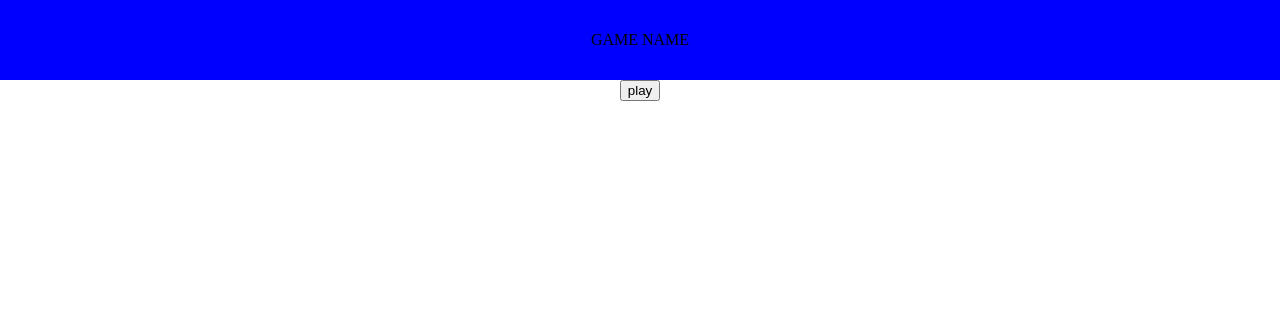
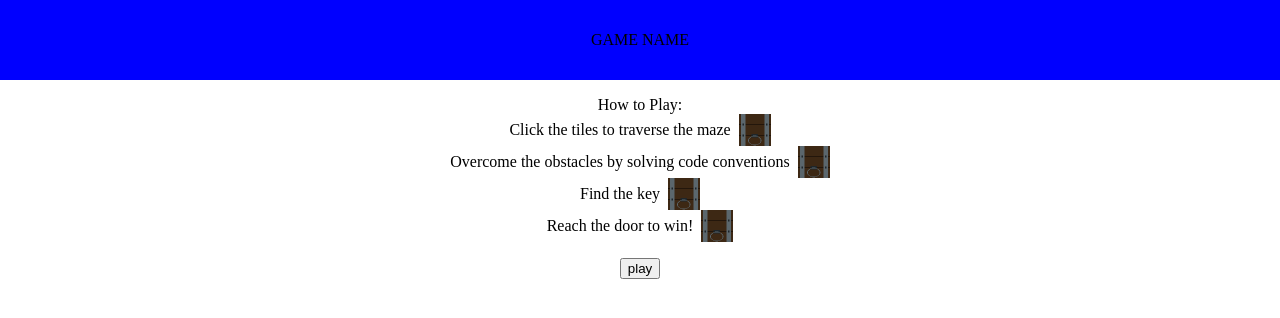
Before and after one commit to lcross2002/dissertation, an Angular app in the folder client/: page / in a window 1280 px wide. Shown: the top 318 px of the page. Built offline with nearby package versions, Linux system fonts and the light colour scheme.

Commit message:
overhaul maze display + how to play

```diff
--- a/client/src/app/app.component.html
+++ b/client/src/app/app.component.html
@@ -8,9 +8,34 @@
 
 <div class="game">
 
-  <button *ngIf="!play" (click)="play = true">
-    play
-  </button>
+  <div *ngIf="!play">
+    <div class="instruction-list">
+      <div class="instructions">
+        <span>How to Play:</span>
+      </div>
+      <div class="instructions">
+        <span class="instruction">Click the tiles to traverse the maze</span>
+        <img width="32" height="32" src="../assets/door.png">
+      </div>
+      <div class="instructions">
+        <span class="instruction">Overcome the obstacles by solving code conventions</span>
+        <img width="32" height="32" src="../assets/door.png">
+      </div>
+      <div class="instructions">
+        <span class="instruction">Find the key</span>
+        <img width="32" height="32" src="../assets/door.png">
+      </div>
+      <div class="instructions">
+        <span class="instruction">Reach the door to win!</span>
+        <img width="32" height="32" src="../assets/door.png">
+      </div>
+    </div>
+
+    <div class="instructions">
+      <button (click)="play = true">play</button>
+    </div>
+
+  </div>
 
   <ccg-level *ngIf="play"></ccg-level>
 </div>
--- a/client/src/app/app.component.scss
+++ b/client/src/app/app.component.scss
@@ -11,6 +11,21 @@
 }
 
 .game {
+  margin-top: 16px;
   display: flex;
   justify-content: center;
 }
+
+.instruction-list {
+  margin-bottom: 16px;
+}
+
+.instructions {
+  display: flex;
+  justify-content: center;
+  align-items: center;
+}
+
+.instruction {
+  margin-right: 8px;
+}
--- a/client/src/app/cell/cell.component.html
+++ b/client/src/app/cell/cell.component.html
@@ -1,11 +1,29 @@
-<button (click)="cellClick()">
+<!-- <div class="cell" (click)="cellClick()">
+  <span *ngIf="!maze.fogMaze[i][j]">
 
-  <span *ngIf="!maze.fogMaze[i][j]">
-    {{cell}}
+    <span *ngIf="cell !== cellType.exit">
+      {{cell}} {{clicked}}
+    </span>
+
+    <span>
+      <img height="64" width="64" src="../../assets/door.png" *ngIf="cell === cellType.exit">
+    </span>
+
+
   </span>
 
   <span *ngIf="maze.fogMaze[i][j]">
     fog
   </span>
+</div> -->
 
-</button>
+<div class="cell" (click)="cellClick()">
+  <div *ngIf="!maze.fogMaze[i][j]">
+    <img height="64" width="64" *ngIf="cell !== cellType.exit">
+    <img height="64" width="64" src="../../assets/door.png" *ngIf="cell === cellType.exit">
+  </div>
+
+  <div *ngIf="maze.fogMaze[i][j]">
+    <img height="64" width="64">
+  </div>
+</div>
--- a/client/src/app/cell/cell.component.scss
+++ b/client/src/app/cell/cell.component.scss
@@ -1,4 +1,5 @@
-button {
+.cell {
+  display: inline-block;
   width: 64px;
   height: 64px;
   background-color: red;
--- a/client/src/app/cell/cell.component.ts
+++ b/client/src/app/cell/cell.component.ts
@@ -1,5 +1,5 @@
 import { CommonModule } from '@angular/common';
-import { Component, Input } from '@angular/core';
+import { Component, Input, OnInit } from '@angular/core';
 import { CellType, MazeService } from '../../services/maze.service';
 import { QuizService } from '../../services/quiz.service';
 
@@ -10,19 +10,28 @@ import { QuizService } from '../../services/quiz.service';
   templateUrl: './cell.component.html',
   styleUrl: './cell.component.scss'
 })
-export class CellComponent {
+export class CellComponent implements OnInit {
   @Input() i!: number;
   @Input() j!: number;
   @Input() cell!: CellType;
+
+  cellType = CellType;
+  clicked: boolean = false;
 
   constructor(
     public maze: MazeService,
     public quiz: QuizService,
   ) {}
 
+  ngOnInit() {
+    if (this.cell === CellType.entrance)
+      this.clicked = true;
+  }
+
   cellClick() {
     if (this.cell === CellType.empty) {
       this.maze.updateFog(this.i, this.j);
+      this.clicked = true;
     } else if (this.cell === CellType.puzzle) {
       this.quiz.openQuiz();
     }
--- a/client/src/services/maze.service.ts
+++ b/client/src/services/maze.service.ts
@@ -29,10 +29,10 @@ export class MazeService {
   private maze1: Maze = [
     [1, 1, 1, 1, 1, 3, 1],
     [1, 5, 0, 0, 1, 0, 1],
-    [1, 1, 1, 0, 1, 4, 1],
+    [1, 1, 1, 0, 1, 0, 1],
     [1, 6, 0, 0, 1, 0, 1],
     [1, 1, 1, 0, 1, 0, 1],
-    [1, 0, 0, 0, 0, 0, 1],
+    [1, 4, 0, 0, 0, 0, 1],
     [1, 1, 1, 1, 1, 2, 1]
   ];
 
```
Also changed, not shown: client/src/assets/door.png (added), 1 other file (tests, documents, lock files or other folders).
